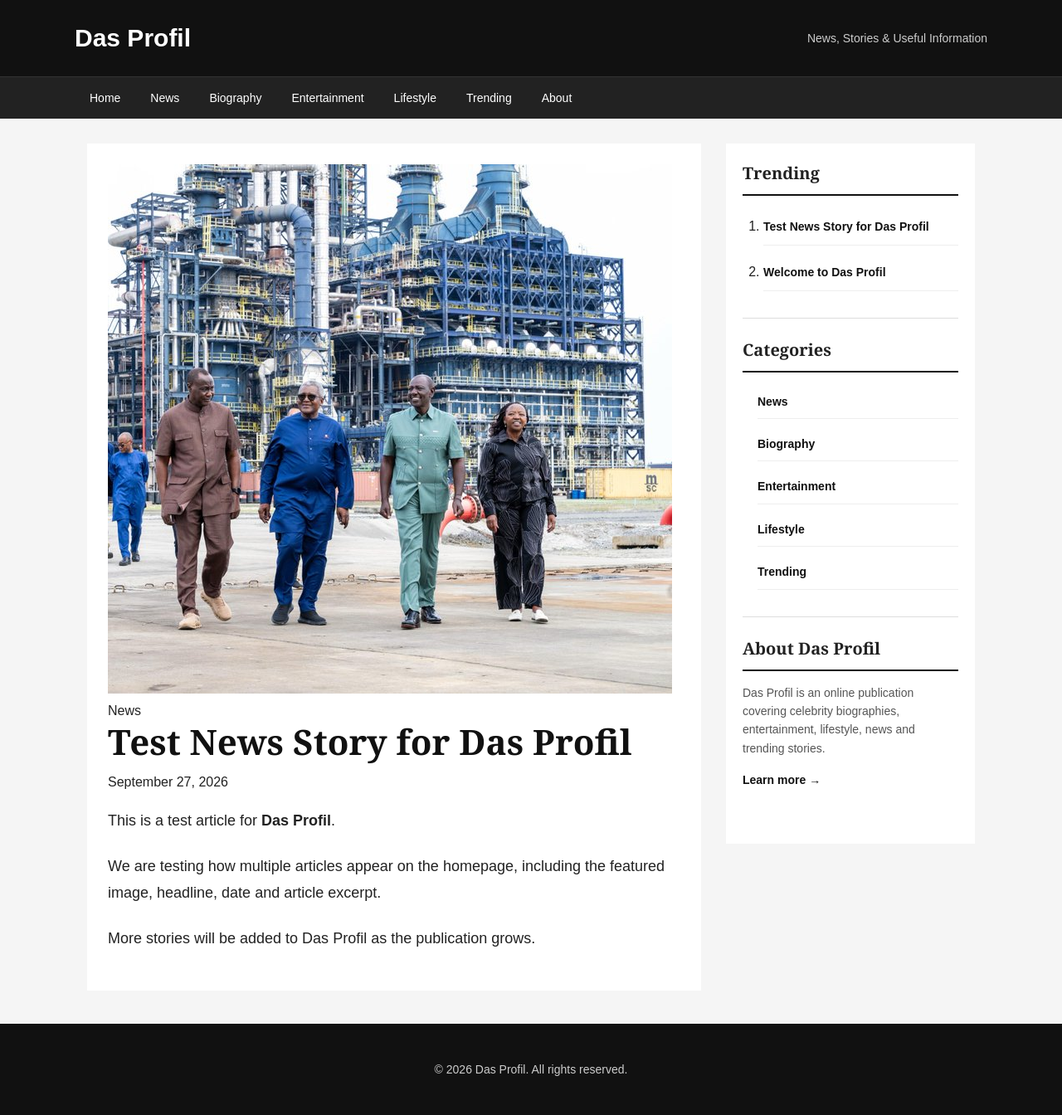
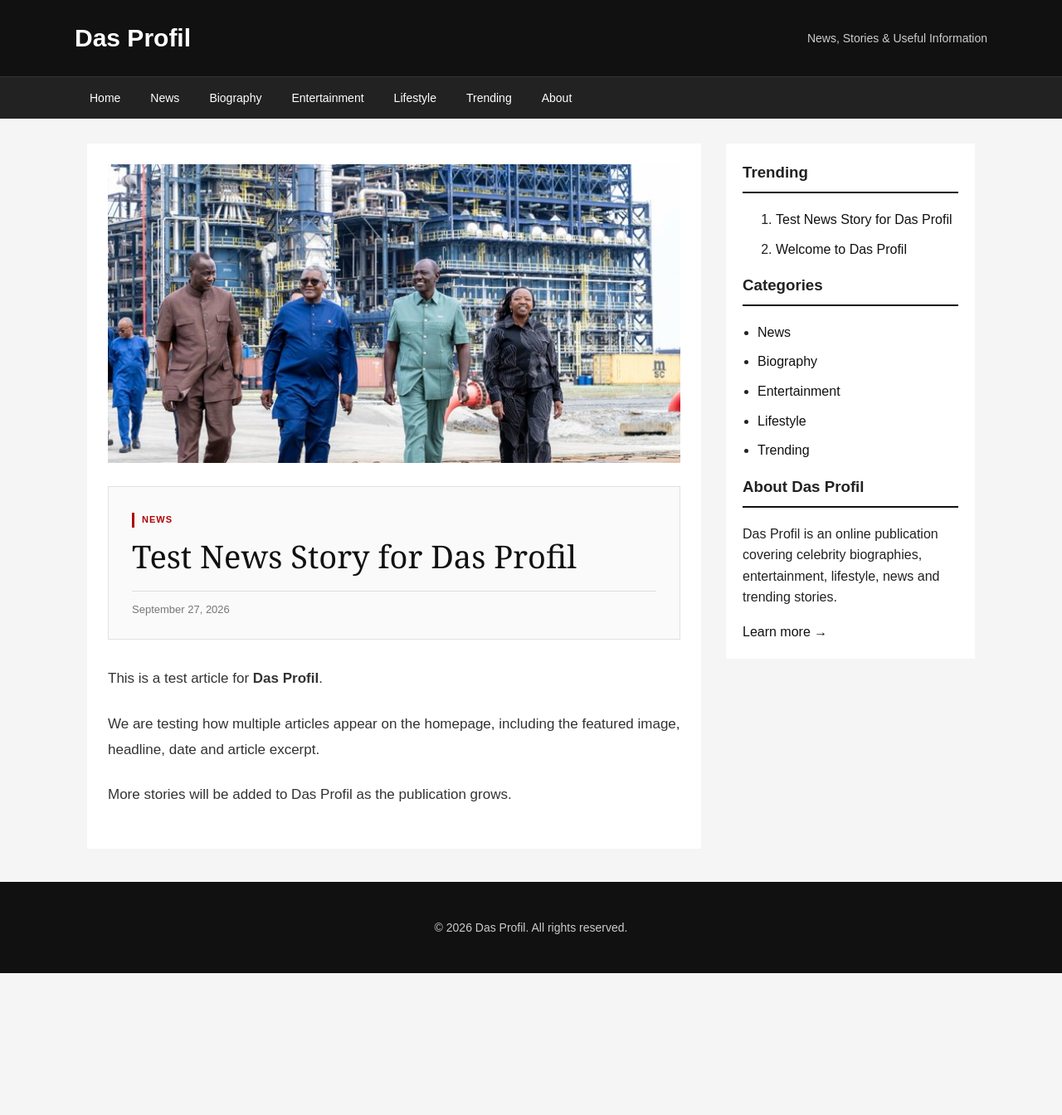
Before and after one commit to Danielitel/dasprofil, a Jekyll site: the page built from _posts/2026-09-27-test-news-story.md, in a window 1280 px wide. Shown: the whole page at 83% size. Built offline with Jekyll 4.4.1, drawn with Linux system fonts in a browser that asks for light colours; after the commit the page ends 1173 px from its top, so only the background shows below that.

Commit message:
Revamp article layout and styling in default.html

```diff
--- a/_layouts/default.html
+++ b/_layouts/default.html
@@ -409,64 +409,112 @@
     }
 
 
-.sidebar-section {
-  padding-bottom: 22px;
-  margin-bottom: 22px;
+/* ARTICLE HEADER */
+
+.article-header {
+  background: #fafafa;
+  border: 1px solid #e1e1e1;
+  padding: 25px 28px;
+  margin-bottom: 32px;
+}
+
+.article-category {
+  display: inline-block;
+  font-family: Arial, Helvetica, sans-serif;
+  font-size: 11px;
+  font-weight: bold;
+  letter-spacing: 1px;
+  text-transform: uppercase;
+  color: #b00000;
+  border-left: 3px solid #b00000;
+  padding-left: 9px;
+  margin-bottom: 12px;
+}
+
+.article-header h1 {
+  font-family: Georgia, "Times New Roman", serif;
+  font-size: 38px;
+  font-weight: normal;
+  line-height: 1.2;
+  margin: 0 0 18px;
+  color: #111;
+}
+
+.article-meta {
+  border-top: 1px solid #ddd;
+  padding-top: 12px;
+  color: #777;
+  font-size: 13px;
+}
+
+
+/* ARTICLE IMAGE */
+
+.article-featured-image {
+  width: 100%;
+  height: 360px;
+  object-fit: cover;
+  display: block;
+  margin-bottom: 28px;
+}
+
+
+/* ARTICLE TEXT */
+
+.article-content {
+  max-width: 760px;
+}
+
+.article-content p {
+  font-family: Arial, Helvetica, sans-serif;
+  font-size: 17px;
+  font-weight: normal;
+  line-height: 1.8;
+  color: #333;
+  margin: 0 0 24px;
+}
+
+.article-content h2 {
+  font-family: Georgia, "Times New Roman", serif;
+  font-size: 27px;
+  font-weight: normal;
+  line-height: 1.3;
+  margin: 38px 0 16px;
+  padding-bottom: 9px;
   border-bottom: 1px solid #ddd;
 }
 
-.sidebar-section:last-child {
-  border-bottom: none;
+.article-content h3 {
+  font-family: Georgia, "Times New Roman", serif;
+  font-size: 22px;
+  font-weight: normal;
+  margin: 30px 0 12px;
 }
 
-.sidebar h3 {
-  font-family: Georgia, "Times New Roman", serif;
-  font-size: 20px;
-  margin: 0 0 15px;
-  padding-bottom: 9px;
-  border-bottom: 2px solid #111;
-}
 
-.trending-list {
-  margin: 0;
-  padding-left: 25px;
-}
+/* MOBILE */
 
-.trending-list li {
-  padding: 9px 0;
-  border-bottom: 1px solid #eee;
-}
+@media (max-width: 750px) {
 
-.trending-list a {
-  font-weight: bold;
-  font-size: 14px;
-}
+  .article-featured-image {
+    height: 230px;
+    margin-bottom: 20px;
+  }
 
-.category-list {
-  list-style: none;
-  padding: 0;
-  margin: 0;
-}
+  .article-header {
+    padding: 20px;
+    margin-bottom: 25px;
+  }
 
-.category-list li {
-  border-bottom: 1px solid #eee;
-}
+  .article-header h1 {
+    font-size: 29px;
+  }
 
-.category-list a {
-  display: block;
-  padding: 9px 0;
-  font-weight: bold;
-  font-size: 14px;
-}
+  .article-content p {
+    font-size: 16px;
+    line-height: 1.75;
+  }
 
-.sidebar-section p {
-  font-size: 14px;
-  color: #555;
-}
-
-.sidebar-link {
-  font-size: 14px;
-  font-weight: bold;
 }
 
   </style>
```
